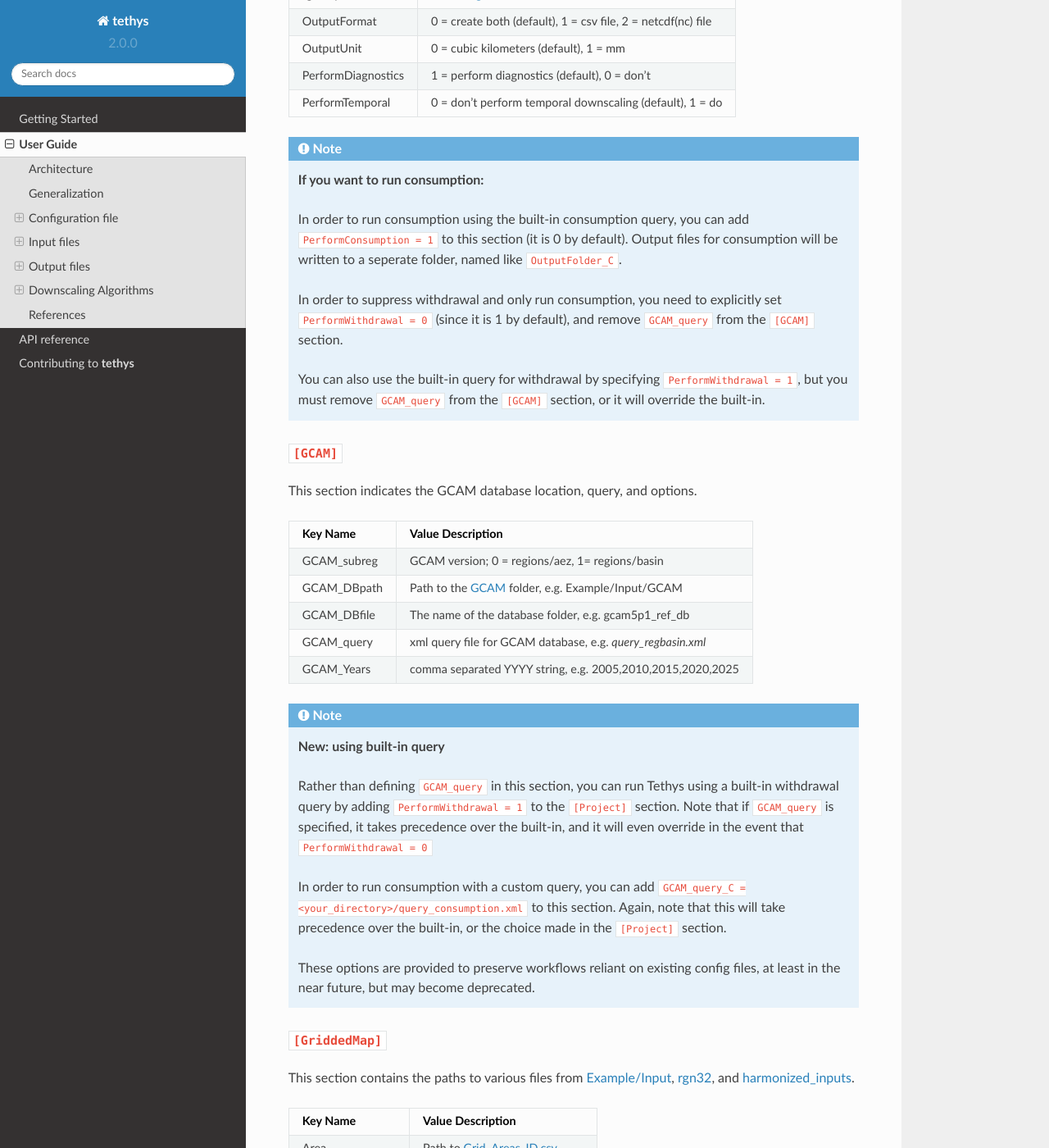
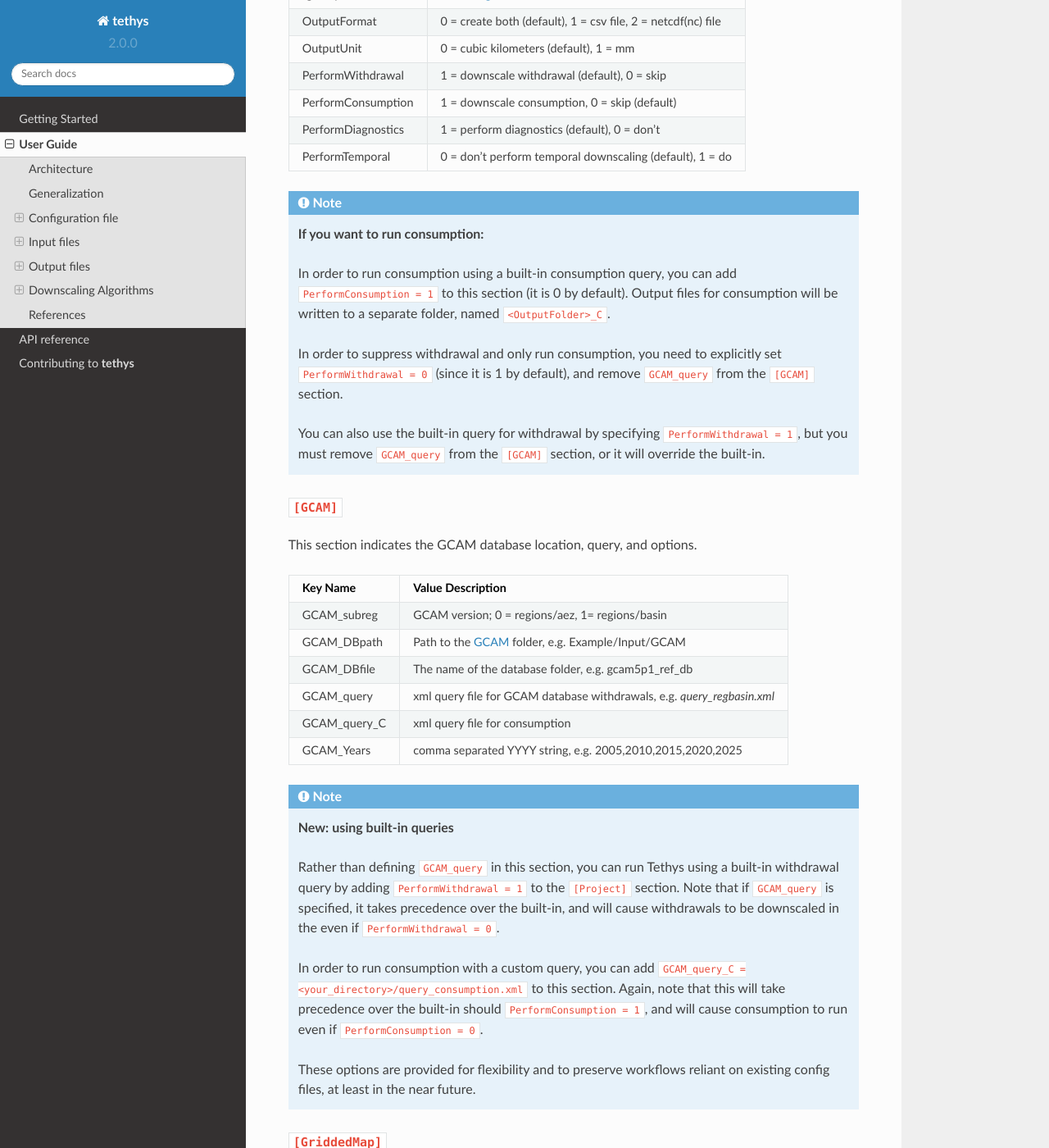
Before and after one commit to JGCRI/tethys, a Sphinx documentation site: the page built from docs/source/user_guide.rst, in a window 1280 px wide and 1400 px high, scrolled down 1851 px. Shown: the whole window at 82% size. Built offline with Sphinx 7.4.7 and the Read the Docs theme 2.0.0, drawn with Linux system fonts in a browser that asks for light colours; formulas are drawn with MathJax 3; pages that are not in the unit, such as notebooks, are missing from menus.

Commit message:
Updating docs

```diff
--- a/docs/source/getting_started.rst
+++ b/docs/source/getting_started.rst
@@ -28,6 +28,10 @@ Installation
 Currently, tethys can be cloned from https://github.com/JGCRI/tethys using::
 
     $ git clone https://github.com/JGCRI/tethys
+
+The next commands need to be run from within the tethys directory you just downloaded, so change directory with::
+
+	$ cd tethys
 
 To switch to the active development branch, use::
 
--- a/docs/source/user_guide.rst
+++ b/docs/source/user_guide.rst
@@ -48,6 +48,8 @@ OutputFolder		Folder where :ref:`Output files` will be created
 rgnmapdir			Path to :ref:`rgn32`
 OutputFormat		0 = create both (default), 1 = csv file, 2 = netcdf(nc) file
 OutputUnit			0 = cubic kilometers (default), 1 = mm
+PerformWithdrawal	1 = downscale withdrawal (default), 0 = skip
+PerformConsumption	1 = downscale consumption, 0 = skip (default)
 PerformDiagnostics	1 = perform diagnostics (default), 0 = don't
 PerformTemporal		0 = don't perform temporal downscaling (default), 1 = do
 ==================	=========================
@@ -55,7 +57,7 @@ PerformTemporal		0 = don't perform temporal downscaling (default), 1 = do
 .. note::
 	**If you want to run consumption:**
 
-	In order to run consumption using the built-in consumption query, you can add ``PerformConsumption = 1`` to this section (it is 0 by default). Output files for consumption will be written to a seperate folder, named like ``OutputFolder_C``.
+	In order to run consumption using a built-in consumption query, you can add ``PerformConsumption = 1`` to this section (it is 0 by default). Output files for consumption will be written to a separate folder, named ``<OutputFolder>_C``.
 
 	In order to suppress withdrawal and only run consumption, you need to explicitly set ``PerformWithdrawal = 0`` (since it is 1 by default), and remove ``GCAM_query`` from the ``[GCAM]`` section.
 
@@ -71,18 +73,19 @@ Key Name			Value Description
 GCAM_subreg			GCAM version; 0 = regions/aez, 1= regions/basin
 GCAM_DBpath			Path to the :ref:`GCAM` folder, e.g. Example/Input/GCAM
 GCAM_DBfile			The name of the database folder, e.g. gcam5p1_ref_db
-GCAM_query			xml query file for GCAM database, e.g. *query_regbasin.xml*
+GCAM_query			xml query file for GCAM database withdrawals, e.g. *query_regbasin.xml*
+GCAM_query_C		xml query file for consumption
 GCAM_Years			comma separated YYYY string, e.g. 2005,2010,2015,2020,2025
 ==================	=========================
 
 .. note::
-	**New: using built-in query**
+	**New: using built-in queries**
 
-	Rather than defining ``GCAM_query`` in this section, you can run Tethys using a built-in withdrawal query by adding ``PerformWithdrawal = 1`` to the ``[Project]`` section. Note that if ``GCAM_query`` is specified, it takes precedence over the built-in, and it will even override in the event that ``PerformWithdrawal = 0``
+	Rather than defining ``GCAM_query`` in this section, you can run Tethys using a built-in withdrawal query by adding ``PerformWithdrawal = 1`` to the ``[Project]`` section. Note that if ``GCAM_query`` is specified, it takes precedence over the built-in, and will cause withdrawals to be downscaled in the even if ``PerformWithdrawal = 0``.
 
-	In order to run consumption with a custom query, you can add ``GCAM_query_C = <your_directory>/query_consumption.xml`` to this section. Again, note that this will take precedence over the built-in, or the choice made in the ``[Project]`` section.
+	In order to run consumption with a custom query, you can add ``GCAM_query_C = <your_directory>/query_consumption.xml`` to this section. Again, note that this will take precedence over the built-in should ``PerformConsumption = 1``, and will cause consumption to run even if ``PerformConsumption = 0``.
 
-	These options are provided to preserve workflows reliant on existing config files, at least in the near future, but may become deprecated.
+	These options are provided for flexibility and to preserve workflows reliant on existing config files, at least in the near future.
 
 
 ``[GriddedMap]``
```
